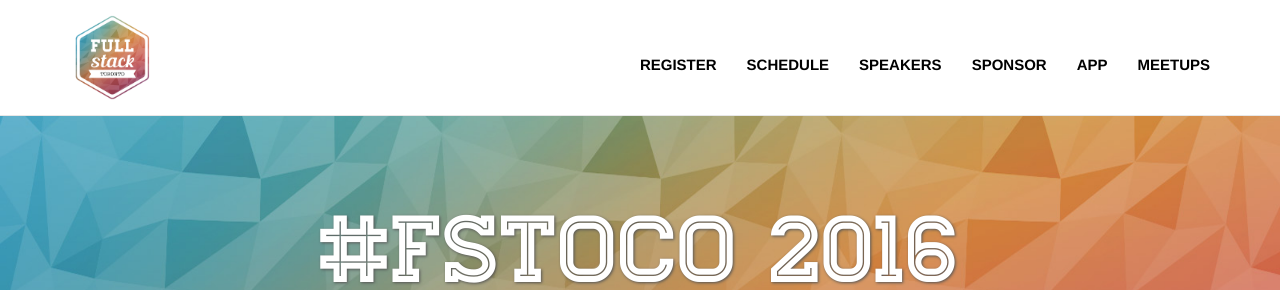
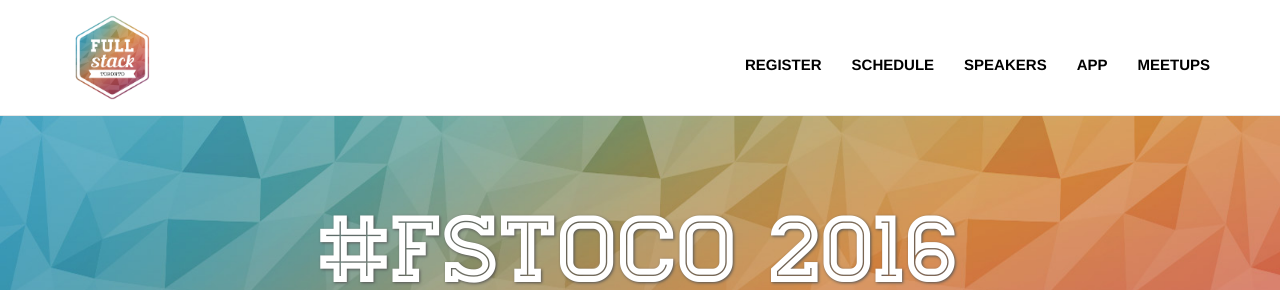
Before and after one commit to fullstackto/fstoco2016, a Jekyll site: the page built from index.html, in a window 1280 px wide. Shown: the top 290 px of the page. Built offline with Jekyll 4.4.1, drawn with Linux system fonts in a browser that asks for light colours.

Commit message:
Sponsor feauture style fix

```diff
--- a/_includes/nav.html
+++ b/_includes/nav.html
@@ -24,9 +24,6 @@
                     <a href="/speakers">Speakers</a>
                 </li>
                 <li>
-                   <a href="https://www.sponseasy.com/p/full-stack-toronto-conference" target="_blank">Sponsor</a>
-                </li>
-                <li>
                     <a href="http://eventmobi.com/fstoco2016" target="_blank">App</a>
                 </li>
                 <li>
--- a/_sass/_base.scss
+++ b/_sass/_base.scss
@@ -90,6 +90,11 @@
   text-shadow: 1px 1px 3px #565656;
   border-bottom: 5px solid #c84267;
   color: #fff;
+  @media only screen
+  and (min-device-width : 414px)
+  and (max-device-width : 736px) {
+    background-attachment: scroll;
+  }
 }
 
 .green-poly {
@@ -99,6 +104,11 @@
   text-shadow: 1px 1px 3px #565656;
   border-bottom: 5px solid #78bc4e;
   color: #fff;
+  @media only screen
+  and (min-device-width : 414px)
+  and (max-device-width : 736px) {
+    background-attachment: scroll;
+  }
 }
 
 .blue-poly {
@@ -108,6 +118,11 @@
   text-shadow: 1px 1px 3px #565656;
   border-bottom: 5px solid #3489c4;
   color: #fff;
+  @media only screen
+  and (min-device-width : 414px)
+  and (max-device-width : 736px) {
+    background-attachment: scroll;
+  }
 }
 
 .purple-poly {
@@ -117,6 +132,11 @@
   text-shadow: 1px 1px 3px #565656;
   border-bottom: 5px solid #a24dce;
   color: #fff;
+  @media only screen
+  and (min-device-width : 414px)
+  and (max-device-width : 736px) {
+    background-attachment: scroll;
+  }
 }
 
 .text-faded {
@@ -132,7 +152,9 @@
 }
 
 // Navigation
-
+.navbar-fixed-top {
+  z-index: 930;
+}
 .navbar-default {
     background-color: white;
     color: #000;
```
